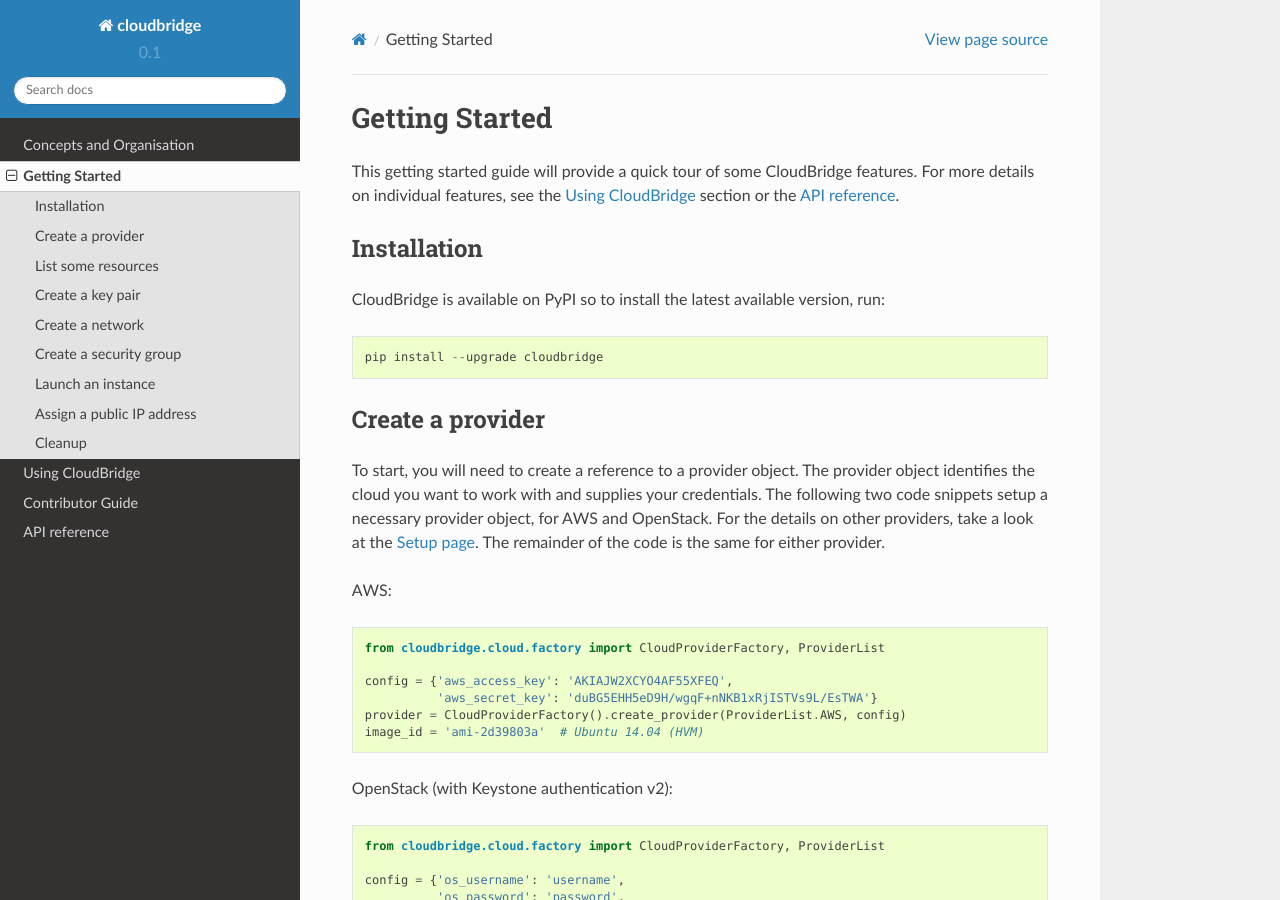
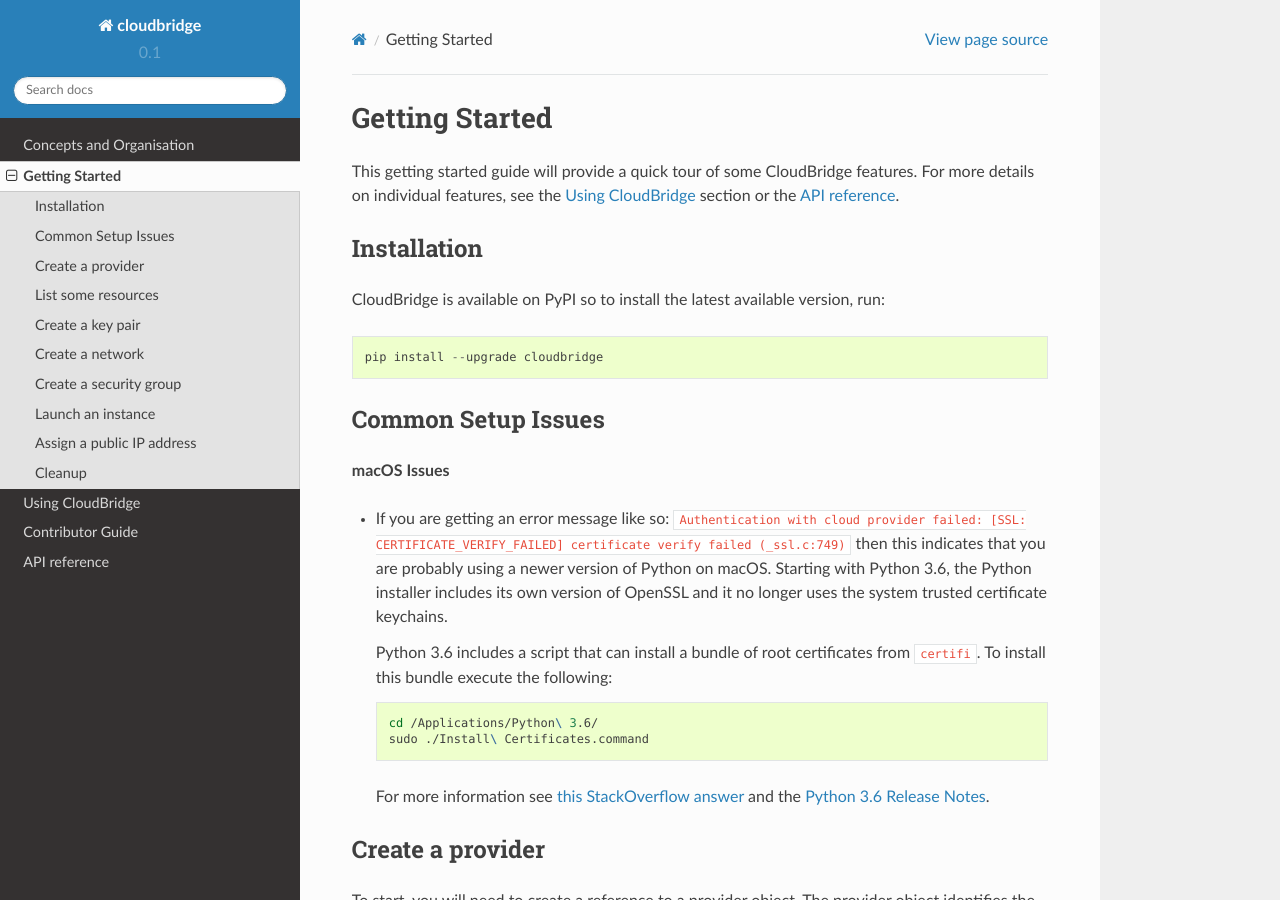
Before and after one commit to CloudVE/cloudbridge, a Sphinx documentation site: the page built from docs/getting_started.rst, in a window 1280 px wide and 900 px high. Built offline with Sphinx 7.4.7 and the Read the Docs theme 2.0.0, drawn with Linux system fonts in a browser that asks for light colours.

Commit message:
Document how to fix macOS/Python 3.6 certificate issue

```diff
--- a/docs/getting_started.rst
+++ b/docs/getting_started.rst
@@ -11,6 +11,28 @@
 run::
 
     pip install --upgrade cloudbridge
+
+Common Setup Issues
+-------------------
+
+**macOS Issues**
+
+* If you are getting an error message like so: ``Authentication with cloud provider failed: [SSL: CERTIFICATE_VERIFY_FAILED] certificate verify failed (_ssl.c:749)``
+  then this indicates that you are probably using a newer version of Python on
+  macOS. Starting with Python 3.6, the Python installer includes its own version
+  of OpenSSL and it no longer uses the system trusted certificate keychains.
+
+  Python 3.6 includes a script that can install a bundle of root certificates
+  from ``certifi``.  To install this bundle execute the following:
+
+  .. code-block:: bash
+
+    cd /Applications/Python\ 3.6/
+    sudo ./Install\ Certificates.command
+
+  For more information see `this StackOverflow
+  answer <https://stackoverflow.com/a/42583411/1419499>`_ and the `Python 3.6
+  Release Notes <https://www.python.org/downloads/release/python-360/>`_.
 
 Create a provider
 -----------------
```
